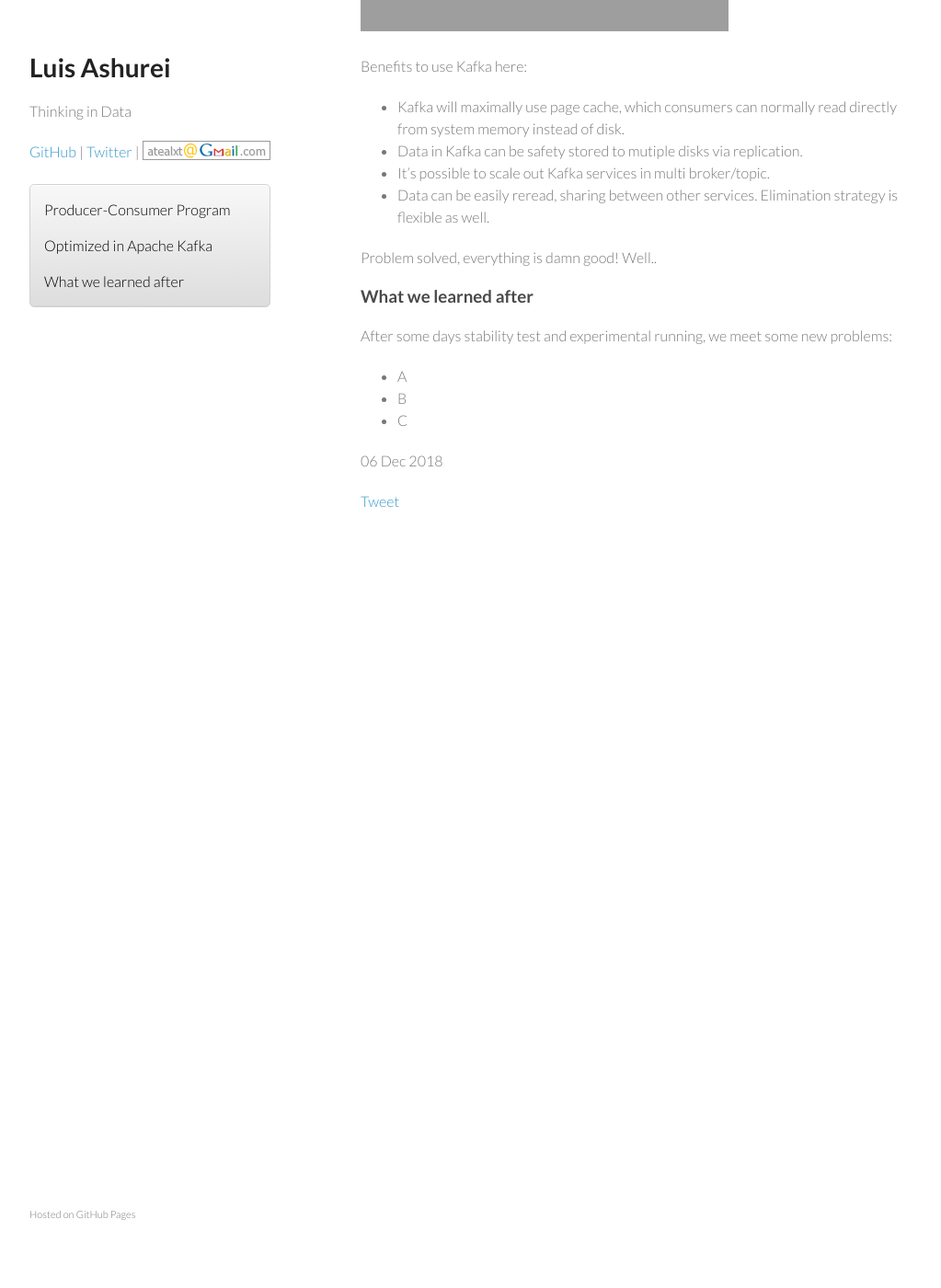
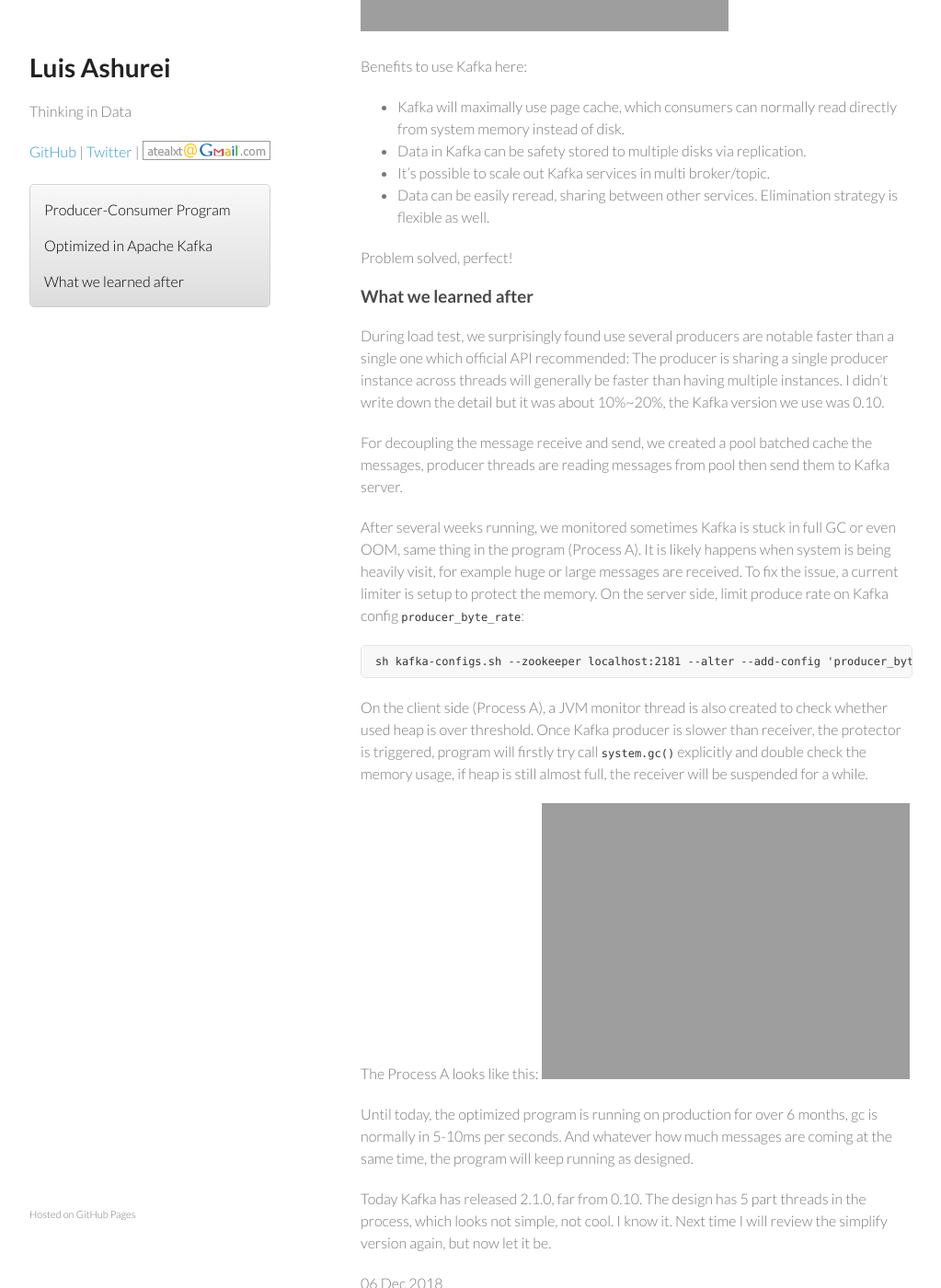
Before and after one commit to atealxt/atealxt.github.io, a Jekyll site: the page built from _posts/2018-12-06-kafka-use-case.md, in a window 1280 px wide and 1400 px high, scrolled down 1282 px. Shown: the whole window at 92% size, without its empty margins (128-1151 px from the left). Built offline with Jekyll 4.4.1, drawn with Linux system fonts in a browser that asks for light colours; comment, search, counter and statistics services are not loaded; before the commit the page ends 1909 px from its top, so only the background shows below that.

Commit message:
Update 2018-12-06-kafka-use-case.md

```diff
--- a/_posts/2018-12-06-kafka-use-case.md
+++ b/_posts/2018-12-06-kafka-use-case.md
@@ -43,18 +43,33 @@
 
 Benefits to use Kafka here:
 * Kafka will maximally use page cache, which consumers can normally read directly from system memory instead of disk.
-* Data in Kafka can be safety stored to mutiple disks via replication.
+* Data in Kafka can be safety stored to multiple disks via replication.
 * It's possible to scale out Kafka services in multi broker/topic.
 * Data can be easily reread, sharing between other services. Elimination strategy is flexible as well.
 
-Problem solved, everything is damn good! Well..
+Problem solved, perfect!
 
 <h3>
 <a href="#things-learned" name="things-learned" class="anchor"><span class="octicon octicon-link"></span></a>
 What we learned after
 </h3>
 
-After some days stability test and experimental running, we meet some new problems:
-* A
-* B
-* C
+During load test, we surprisingly found use several producers are notable faster than a single one which official API recommended: The producer is sharing a single producer instance across threads will generally be faster than having multiple instances. I didn't write down the detail but it was about 10%~20%, the Kafka version we use was 0.10.
+
+For decoupling the message receive and send, we created a pool batched cache the messages, producer threads are reading messages from pool then send them to Kafka server.
+
+After several weeks running, we monitored sometimes Kafka is stuck in full GC or even OOM, same thing in the program (Process A). It is likely happens when system is being heavily visit, for example huge or large messages are received.
+To fix the issue, a current limiter is setup to protect the memory.
+On the server side, limit produce rate on Kafka config `producer_byte_rate`:
+<pre><code>sh kafka-configs.sh --zookeeper localhost:2181 --alter --add-config 'producer_byte_rate=YOUR_NUMBER_HERE' --entity-type clients --entity-default
+</code></pre>
+On the client side (Process A), a JVM monitor thread is also created to check whether used heap is over threshold. Once Kafka producer is slower than receiver, the protector is triggered, program will firstly try call `system.gc()` explicitly and double check the memory usage, if heap is still almost full, the receiver will be suspended for a while.
+
+The Process A looks like this:
+![Optimized Program](http://atealxt.github.io/images/20181206/producer_consumer-v3.png "Optimized Program")
+
+Until today, the optimized program is running on production for over 6 months, gc is normally in 5-10ms per seconds. And whatever how much messages are coming at the same time, the program will keep running as designed.
+
+Today Kafka has released 2.1.0, far from 0.10.
+The design has 5 part threads in the process, which looks not simple, not cool. I know it.
+Next time I will review the simplify version again, but now let it be.
```
